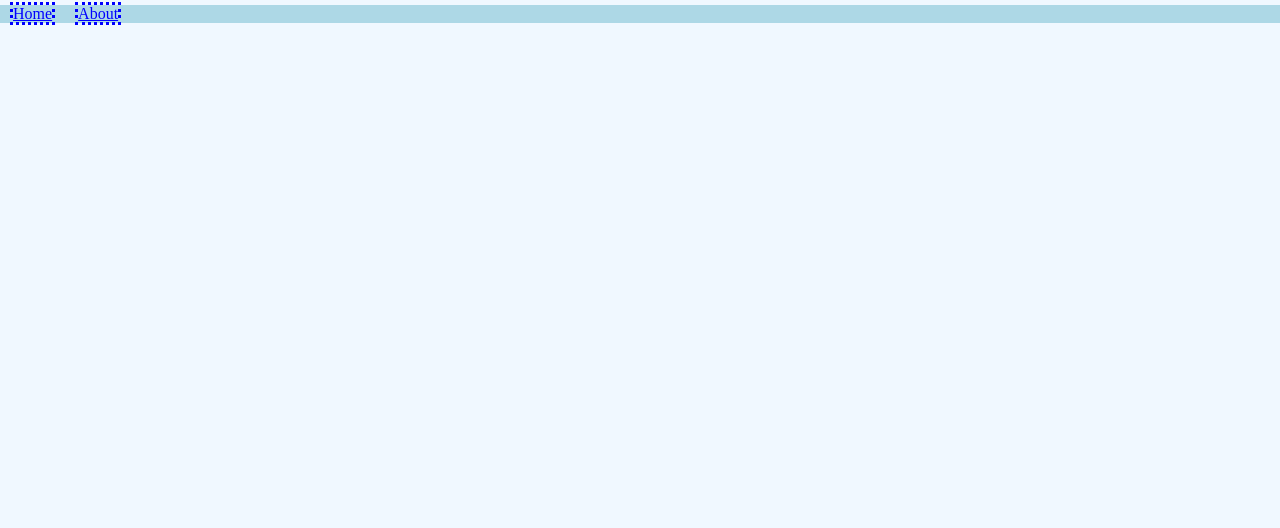
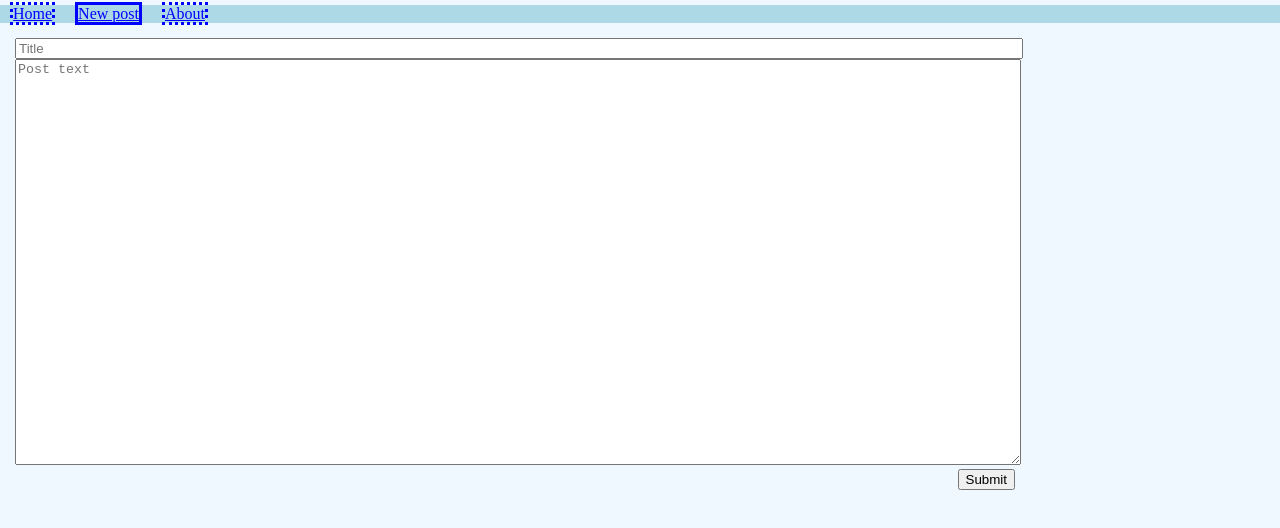
Before and after one commit to dveeden/demoblog, a Vue app in the folder ui/: page /new in a window 1280 px wide. Before the commit this address had no page. Shown: the top 528 px of the page. Built offline with nearby package versions, Linux system fonts and the light colour scheme.

Commit message:
Use common type declarations

```diff
--- a/ui/src/App.vue
+++ b/ui/src/App.vue
@@ -7,6 +7,7 @@ import { RouterLink, RouterView } from 'vue-router'
     <div>
       <nav>
         <RouterLink to="/">Home</RouterLink>
+        <RouterLink to="/new">New post</RouterLink>
         <RouterLink to="/about">About</RouterLink>
       </nav>
     </div>
--- a/ui/src/router/index.ts
+++ b/ui/src/router/index.ts
@@ -1,6 +1,7 @@
 import { createRouter, createWebHistory } from 'vue-router'
 import HomeView from '../views/HomeView.vue'
 import PostView from '../views/PostView.vue'
+import WritePostView from '../views/WritePostView.vue'
 
 const router = createRouter({
   history: createWebHistory(import.meta.env.BASE_URL),
@@ -16,6 +17,11 @@ const router = createRouter({
       component: PostView
     },
     {
+      path: '/new',
+      name: 'newpost',
+      component: WritePostView
+    },
+    {
       path: '/about',
       name: 'about',
       component: () => import('../views/AboutView.vue')
--- a/ui/src/views/PostView.vue
+++ b/ui/src/views/PostView.vue
@@ -1,27 +1,13 @@
 <script setup lang="ts">
 import { type Ref, ref } from 'vue';
 import { useRoute } from "vue-router";
+import { type Post, type Comment } from './types.js'
+
 const route = useRoute();
 const url = "http://127.0.0.1:8080/api";
-
-type Post = {
-	Id: number
-	Title: string
-	Body: string
-	Rendered: string
-}
-
-type Comment = {
-	Id: number
-	Comment: string
-}
-
-const post: Ref<Post> = ref({ Id: 0, Title: "", Body: "", Rendered: "" });
-fetch(url + "/posts/" + route.params.id)
-	.then(r => r.json())
-	.then(d => {
-		post.value = d
-	});
+const post: Ref<Post> = ref({ Id: 0, Title: "", Body: "", Rendered: "", Likes: 0 });
+const comments: Ref<Comment[]> = commentsFetch()
+const newComment = ref("")
 
 function commentsFetch() {
 	const comments = ref([]);
@@ -30,8 +16,7 @@ function commentsFetch() {
 		.then(d => comments.value = d);
 	return comments
 }
-const comments: Ref<Comment[]> = commentsFetch()
-const newComment = ref("")
+
 
 function submitComment() {
 	const formData = new URLSearchParams({ Comment: newComment.value });
@@ -49,6 +34,12 @@ function submitComment() {
 			newComment.value = "";
 		});
 }
+
+fetch(url + "/posts/" + route.params.id)
+	.then(r => r.json())
+	.then(d => {
+		post.value = d
+	});
 </script>
 
 <template>
--- /dev/null
+++ b/ui/src/views/WritePostView.vue
@@ -0,0 +1,40 @@
+<script setup lang="ts">
+import { reactive } from 'vue';
+import { type Post } from './types.js'
+
+const p: Post = reactive({
+    Id: 0,
+	Title: "",
+	Body: "",
+	Rendered: "",
+    Likes: 0
+})
+
+function submitPost() {
+    console.log("Submit: " + JSON.stringify(p))
+}
+</script>
+
+<template>
+    <input type="text" placeholder="Title" v-model="p.Title"/><br>
+    <textarea placeholder="Post text" v-model="p.Body"></textarea><br>
+    <button @click="submitPost">Submit</button>
+</template>
+
+<style scoped>
+textarea {
+    outline: none;
+    width: 80%;
+    height: 400px;
+}
+
+input {
+    outline: none;
+    width: 80%;
+}
+
+button {
+    float: right;
+    margin-right: 20%
+}
+</style>
--- /dev/null
+++ b/ui/src/views/types.ts
@@ -0,0 +1,12 @@
+export type Post = {
+	Id: number
+	Title: string
+	Body: string
+	Rendered: string
+    Likes: number
+}
+
+export type Comment = {
+	Id: number
+	Comment: string
+}
```
Also changed, not shown: ui/src/views/HomeView.vue (+1 -7 lines).
